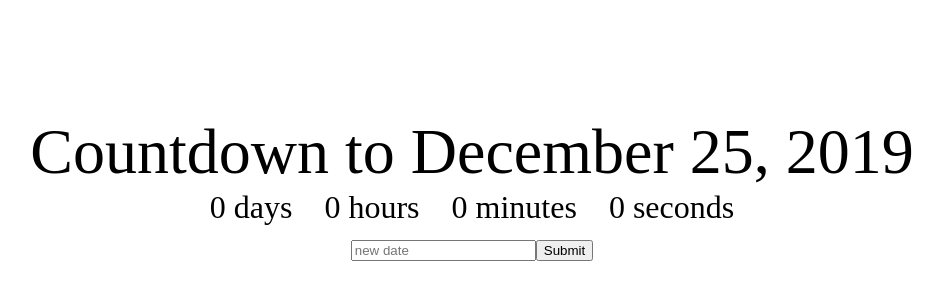
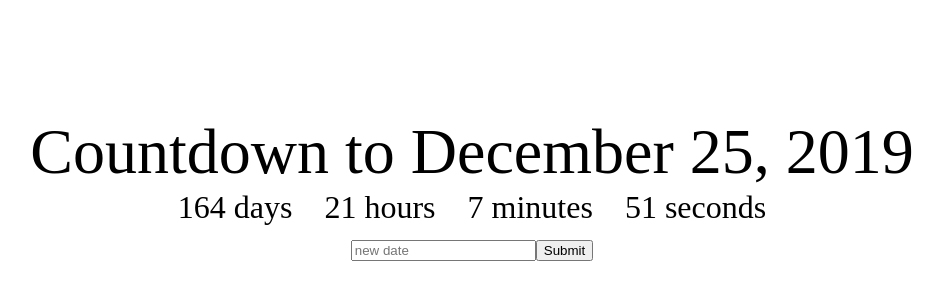
Before and after one commit to petern160/React_countDown, a React (Create React App) app: page / in a window 1280 px wide. Shown: the part 138-438 px from the top of the page, without its empty margins (168-1111 px from the left). Built offline with nearby package versions, Linux system fonts and the light colour scheme.

Commit message:
added in time update calculations

```diff
--- a/src/App.jsx
+++ b/src/App.jsx
@@ -20,7 +20,7 @@ class App extends Component {
     return (
       <div className="App">
         <div className="App-title">Countdown to {this.state.deadline}</div>
-        <Clock />
+        <Clock deadline={this.state.deadline} />
         <div>
           <input
             onChange={event =>
--- a/src/Clock.jsx
+++ b/src/Clock.jsx
@@ -10,6 +10,32 @@ class Clock extends Component {
       minutes: 0,
       seconds: 0
     };
+    console.log("this.props", this.props);
+  }
+
+  getTimeUntil(deadline) {
+    const time = Date.parse(deadline) - Date.parse(new Date());
+    const seconds = Math.floor((time / 1000) % 60);
+    const minutes = Math.floor((time / 1000 / 60) % 60);
+    const hours = Math.floor((time / (1000 * 60 * 60)) % 24);
+    const days = Math.floor(time / (1000 * 60 * 60 * 24));
+
+    // console.log(
+    //   "seconds",
+    //   seconds,
+    //   "minutes",
+    //   minutes,
+    //   "hours",
+    //   hours,
+    //   "days",
+    //   days
+    // );
+
+    this.setState({ days: days, hours, minutes, seconds });
+  }
+
+  componentWillMount() {
+    this.getTimeUntil(this.props.deadline);
   }
 
   render() {
```
